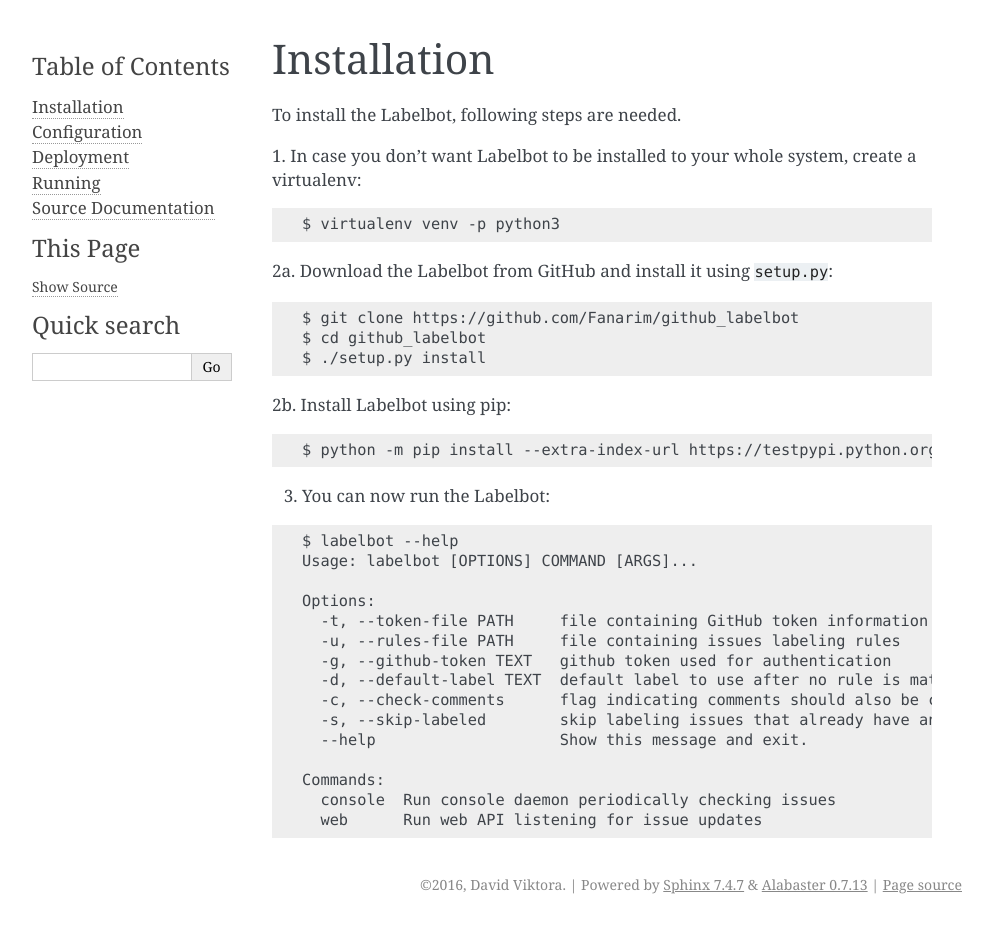
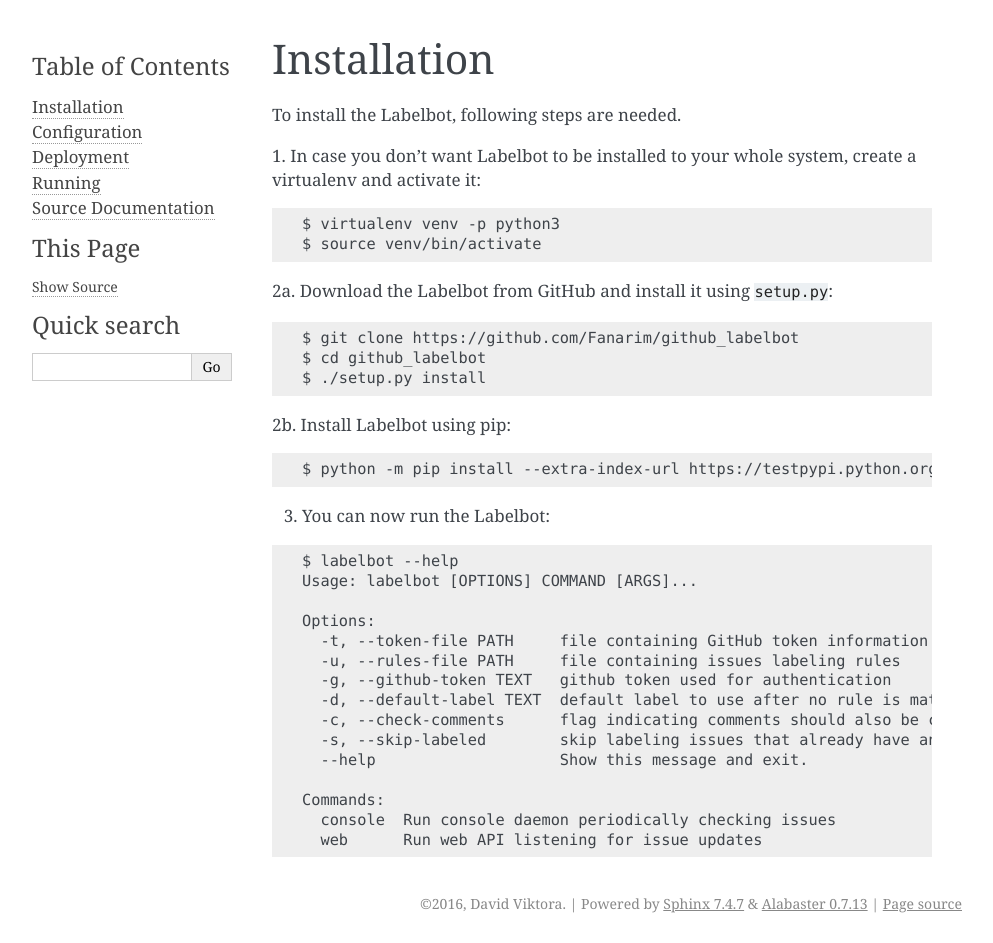
Before and after one commit to Fanarim/github_labelbot, a Sphinx documentation site: the page built from docs/installation.rst, in a window 1280 px wide. Shown: the whole page, without its empty margins (148-1141 px from the left). Built offline with Sphinx 7.4.7, drawn with Linux system fonts in a browser that asks for light colours.

Commit message:
Minor fixes

```diff
--- a/README.rst
+++ b/README.rst
@@ -1,3 +1,8 @@
+.. image:: https://readthedocs.org/projects/github-labelbot/badge/?version=latest
+   :target: http://github-labelbot.readthedocs.io/en/latest/?badge=latest
+   :alt: Documentation Status
+
+
 Github Labelbot
 ===============
 
--- a/docs/installation.rst
+++ b/docs/installation.rst
@@ -6,11 +6,12 @@ Installation
 To install the Labelbot, following steps are needed.
 
 1. In case you don't want Labelbot to be installed to your whole system, create
-a virtualenv:
+a virtualenv and activate it:
 
 ::
 
   $ virtualenv venv -p python3
+  $ source venv/bin/activate
 
 2a. Download the Labelbot from GitHub and install it using ``setup.py``:
 
```
